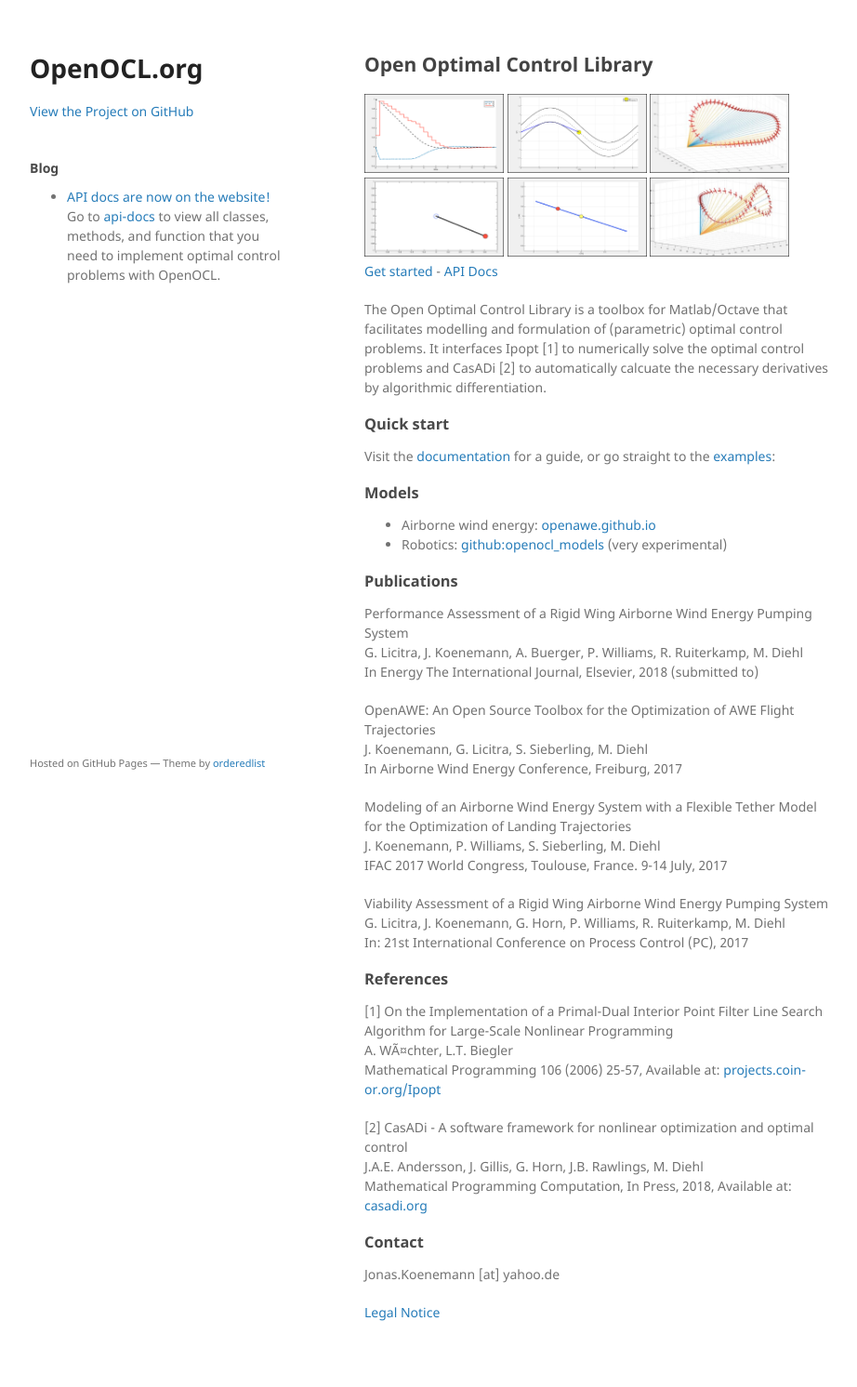
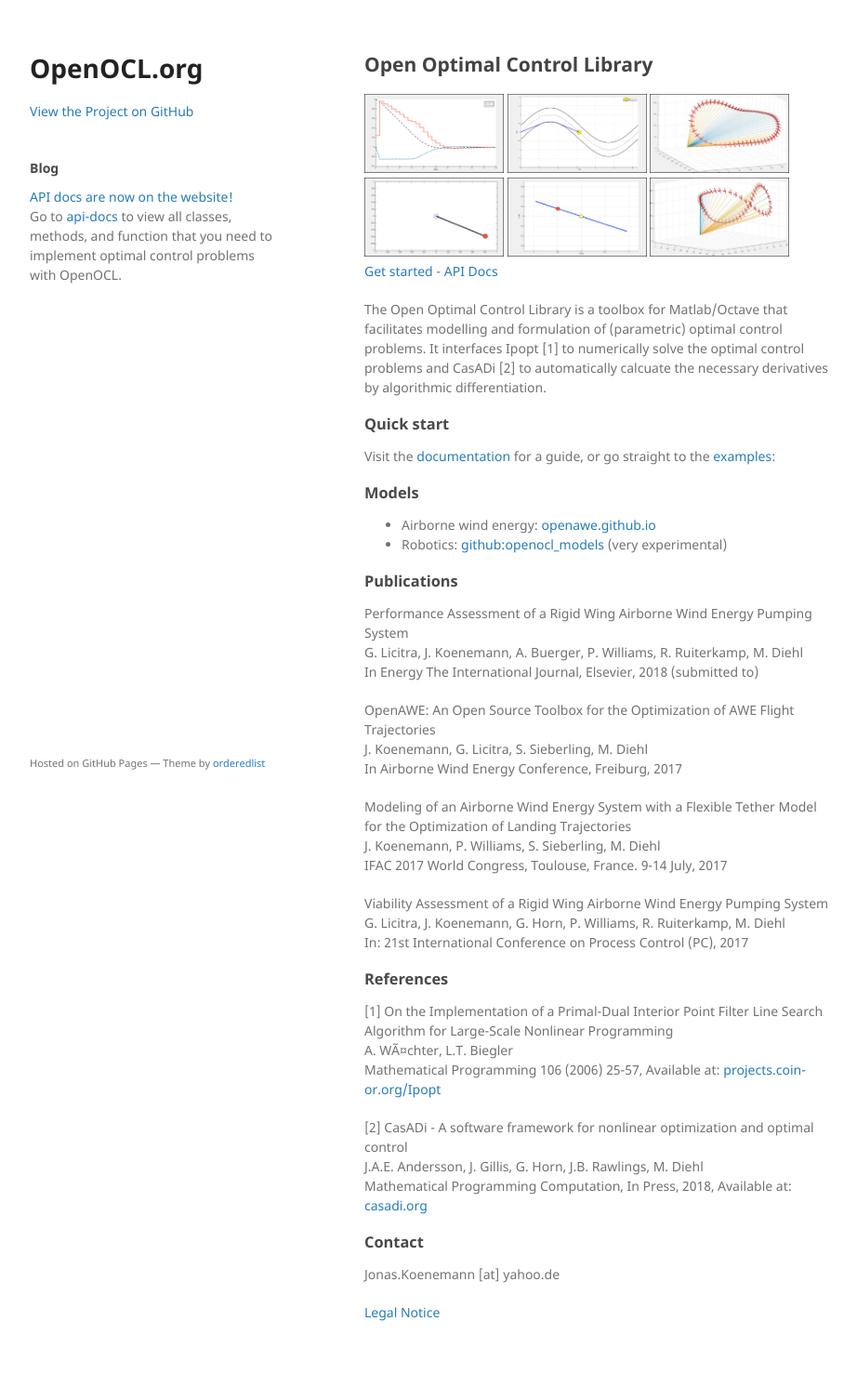
Before and after one commit to OpenOCL/openocl.github.io, a Jekyll site: the page built from index.md, in a window 1280 px wide. Shown: the whole page at 93% size, without its empty margins (178-1100 px from the left). Built offline with Jekyll 4.4.1, drawn with Linux system fonts in a browser that asks for light colours; our own code applies the rules of GitHub Pages for plain Markdown files.

Commit message:
Update jekyll-theme-minimal.scss

```diff
--- a/_sass/jekyll-theme-minimal.scss
+++ b/_sass/jekyll-theme-minimal.scss
@@ -236,6 +236,11 @@
   margin-left: 40px;
 }
 
+ul.blog {
+  list-style-type: None;
+  padding-inline-start: unset;
+}
+
 @media print, screen and (max-width: 960px) {
 
   div.wrapper {
```
